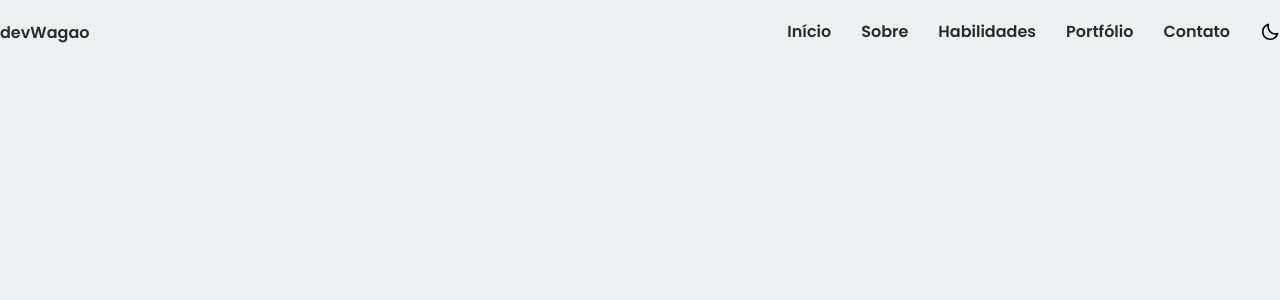
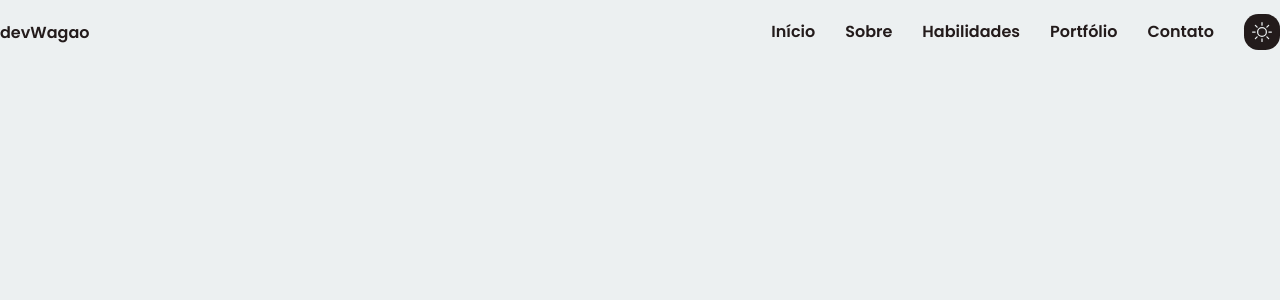
Before and after one commit to WagaoFC/devWagao, a React (Vite) app: page / in a window 1280 px wide. Shown: the top 300 px of the page. Built offline with nearby package versions, Linux system fonts and the light colour scheme.

Commit message:
finalizando header e iniciando tema dark

```diff
--- a/package.json
+++ b/package.json
@@ -7,9 +7,13 @@
     "preview": "vite preview"
   },
   "dependencies": {
+    "@types/prop-types": "^15.7.4",
+    "@types/react-lottie": "^1.2.6",
+    "prop-types": "^15.8.1",
     "react": "^17.0.2",
     "react-dom": "^17.0.2",
     "react-icons": "^4.3.1",
+    "react-lottie": "^1.2.3",
     "styled-components": "^5.3.3"
   },
   "devDependencies": {
--- /dev/null
+++ b/src/components/DarkModeButton/index.tsx
@@ -0,0 +1,22 @@
+import { useState } from 'react'
+import { Container } from './styled'
+import { BiMoon } from 'react-icons/bi'
+import { BsSun } from 'react-icons/bs'
+
+export function DarkModeButton() {
+    const [darkMode, setDarkMode] = useState<boolean>(false);
+
+    function alterMode() {
+        if (darkMode) {
+            setDarkMode(false)
+        } else {
+            setDarkMode(true)
+        }
+    }
+
+    return(
+        <Container onClick={alterMode}>
+            {!darkMode ? <BsSun size={20} /> : <BiMoon size={20} />}
+        </Container>
+    )
+}
--- /dev/null
+++ b/src/components/DarkModeButton/styled.ts
@@ -0,0 +1,15 @@
+import styled from 'styled-components'
+
+export const Container = styled.button`
+    display: flex;
+    align-items: center;
+    padding: .5rem;
+    border: none;
+    border-radius: 40%;
+    color: var(--background-light);
+    background: var(--background-dark);
+
+    &:hover {
+        color: var(--text-color-focus);
+    }
+`
--- a/src/components/Header/index.tsx
+++ b/src/components/Header/index.tsx
@@ -1,5 +1,5 @@
-import { BiMoon } from 'react-icons/bi'
 import { Container, NavMenu } from './styled'
+import { DarkModeButton } from '../DarkModeButton'
 
 export function Header() {
     return (
@@ -11,7 +11,7 @@ export function Header() {
                     <a href="#skills">Habilidades</a>
                     <a href="#portfolio">Portfólio</a>
                     <a href="#contact">Contato</a>
-                    <BiMoon size={20}/>
+                    <DarkModeButton />
                 </NavMenu>
         </Container>
     )
--- a/src/styles/global.ts
+++ b/src/styles/global.ts
@@ -3,11 +3,11 @@ import { createGlobalStyle } from 'styled-components'
 export const GlobalStyle = createGlobalStyle`
     :root {
         --background-light: #ecf0f1;
-        --background-dark: #282a36;
+        --background-dark: #231b1b;
 
         --text-color-light: #ecf0f1;
-        --text-color-dark: #282a36;
-        --text-color-focus: #3498db;
+        --text-color-dark: #231b1b;
+        --text-color-focus: #00a1e4;
     }
 
     * {
--- /dev/null
+++ b/src/styles/themes/light.ts
@@ -0,0 +1,6 @@
+export default {
+    title: 'light',
+
+    colors: {
+    }
+}
```
Also changed, not shown: 2 other files (tests, documents, lock files or other folders).
